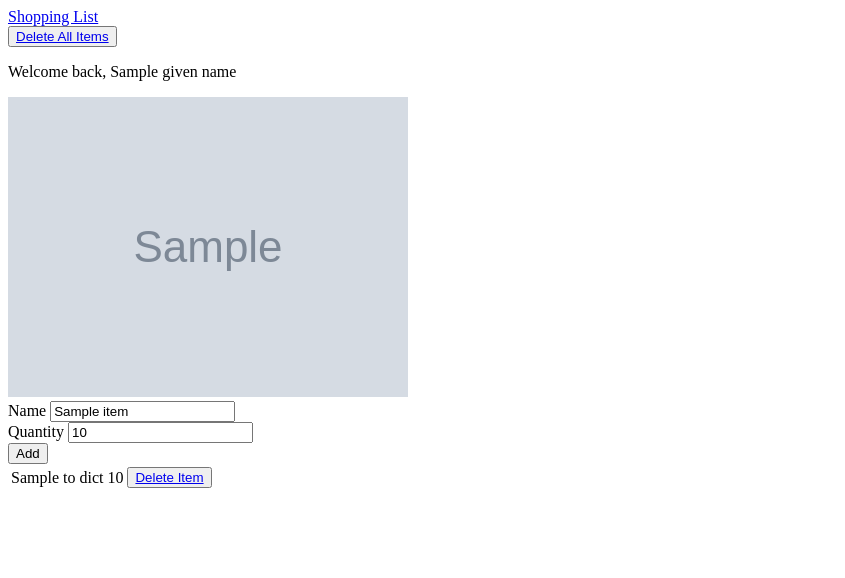
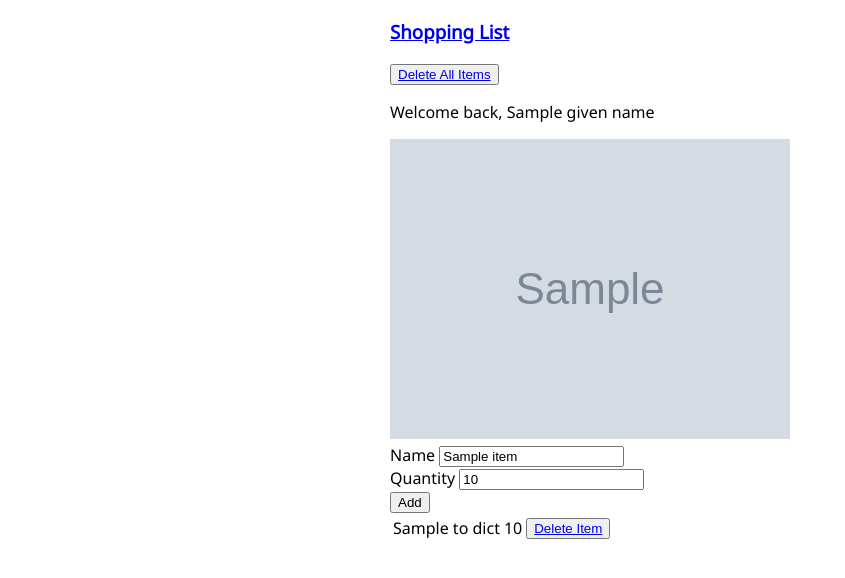
Before and after one commit to pzrsa/shopping-list, a Flask app: template templates/list.html in a window 1280 px wide. Shown: the top 578 px of the page, without its empty margins (0-845 px from the left). Run offline with Flask 2, Linux system fonts and the light colour scheme; the template is opened without the code that fills it: most values are stand-ins (such as "Sample title", 1, 10 or a date in 2020); grey boxes marked "Sample" are stand-in pictures.

Commit message:
add basic styling

```diff
--- /dev/null
+++ b/static/styles.css
@@ -0,0 +1,12 @@
+@import url("https://fonts.googleapis.com/css2?family=Noto+Sans&display=swap");
+
+html {
+  font-family: "Noto Sans", sans-serif;
+}
+
+body {
+  display: flex;
+  flex-direction: column;
+  margin: 0 auto;
+  max-width: 500px;
+}
--- a/templates/base.html
+++ b/templates/base.html
@@ -4,6 +4,7 @@
 <head>
     <meta charset="UTF-8">
     <meta name="viewport" content="width=device-width, initial-scale=1.0">
+    <link rel="stylesheet" href="{{ url_for('static', filename='styles.css') }}">
     <title>Shopping List</title>
 </head>
 
@@ -11,7 +12,9 @@
     <div>
         <div>
             <div>
-                <div><a href="/">Shopping List</a></div>
+                <div>
+                    <h3><a href="/">Shopping List</a></h3>
+                </div>
             </div>
         </div>
     </div>
```
